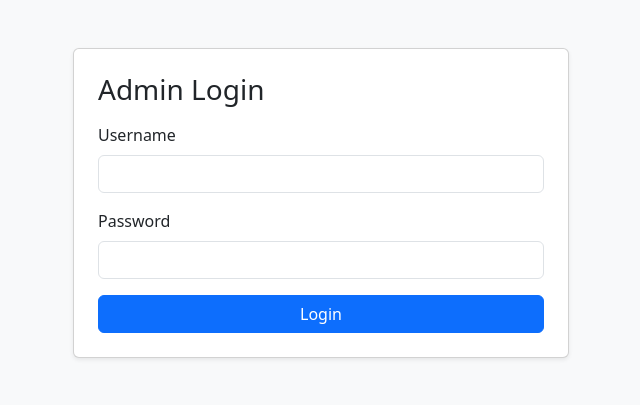
After one commit to jimmyadda/ShahenBot, a Flask app: page /login in a window 1280 px wide. The commit adds this page. Shown: the top 405 px of the page, without its empty margins (319-959 px from the left). Run offline with Flask 3, Linux system fonts and the light colour scheme; a user stored in the database is signed in.

Commit message:
admin, buildings update

```diff
--- a/WebApp/app.py
+++ b/WebApp/app.py
@@ -1,5 +1,11 @@
 # WebApp/app.py
 import os
+from flask import session, abort
+from dotenv import load_dotenv
+import requests
+import uuid
+from werkzeug.utils import secure_filename
+
 from flask import (
     Flask,
     jsonify,
@@ -8,10 +14,6 @@ from flask import (
     redirect,
     url_for,
 )
-from dotenv import load_dotenv
-import requests
-import uuid
-from werkzeug.utils import secure_filename
 from shahenbot_db import (
     init_db,
     get_user_language_db,
@@ -24,13 +26,21 @@ from shahenbot_db import (
     get_tenants_db,
     create_tenant_db,
     update_tenant_db,
-    get_tenants_by_apartment_db,    # NEW
-    get_tenant_by_chat_id_db,       # already exists
+    get_tenants_by_apartment_db,
+    get_tenant_by_chat_id_db,
     link_tenant_chat_db,
     find_open_ticket_by_category_db,
     add_ticket_watcher_db,
     get_ticket_watchers_db,
-    get_tickets_for_chat_db
+    get_tickets_for_chat_db,
+    create_building_db,
+    list_buildings_db,
+    get_building_by_id_db,
+    create_staff_user_db,
+    get_staff_user_by_username_db,
+    get_staff_user_by_id_db,
+    verify_staff_password,
+    list_staff_users_db,
 )
 
 
@@ -44,8 +54,26 @@ TELEGRAM_API = f"https://api.telegram.org/bot{BOT_TOKEN}"
 # Initialize Flask app
 app = Flask(__name__)
 
+app.secret_key = os.getenv("FLASK_SECRET", "change_me_please")
+
+
 # Initialize DB tables on startup
 init_db()
+
+def ensure_super_admin():
+    username = os.getenv("SUPERADMIN_USER")
+    password = os.getenv("SUPERADMIN_PASS")
+    if not username or not password:
+        return
+
+    existing = get_staff_user_by_username_db(username)
+    if not existing:
+        create_staff_user_db(username, password, "super_admin", None)
+
+# call after init_db()
+init_db()
+ensure_super_admin()
+
 
 def send_telegram_message(chat_id: int, text: str):
     if not BOT_TOKEN:
@@ -63,6 +91,51 @@ def send_telegram_message(chat_id: int, text: str):
         print("Telegram sendMessage exception:", e)
 
 
+# User Helper
+def current_user():
+    uid = session.get("staff_user_id")
+    return get_staff_user_by_id_db(uid) if uid else None
+
+def require_login():
+    u = current_user()
+    if not u:
+        return redirect(url_for("login"))
+    return u
+
+def require_super_admin():
+    u = require_login()
+    if not isinstance(u, dict):
+        return u
+    if u["role"] != "super_admin":
+        abort(403)
+    return u
+
+def scoped_building_id(u: dict) -> int | None:
+    # super admin sees all buildings (None = no filter)
+    return None if u["role"] == "super_admin" else u["building_id"]
+
+@app.get("/login")
+def login():
+    if current_user():
+        return redirect(url_for("admin_dashboard"))
+    return render_template("login.html", error=None)
+
+@app.post("/login")
+def login_post():
+    username = request.form.get("username", "")
+    password = request.form.get("password", "")
+
+    user = get_staff_user_by_username_db(username)
+    if not user or not verify_staff_password(user, password):
+        return render_template("login.html", error="Invalid username or password")
+
+    session["staff_user_id"] = user["id"]
+    return redirect(url_for("admin_dashboard"))
+
+@app.get("/logout")
+def logout():
+    session.clear()
+    return redirect(url_for("login"))
 
 
 @app.route("/")
@@ -244,34 +317,24 @@ def api_upload_image():
 # ───────────────────────────────────────────────
 @app.get("/admin")
 def admin_dashboard():
-    status = request.args.get("status", "all")
-    category = request.args.get("category", "all")
-    search = request.args.get("search", "").strip()
-    try:
-        limit = int(request.args.get("limit", 50))
-    except ValueError:
-        limit = 50
+    u = require_login()
+    if not isinstance(u, dict):
+        return u
+
+    status = request.args.get("status") or ""
+    category = request.args.get("category") or ""
+    search = request.args.get("search") or ""
+    limit = int(request.args.get("limit") or "100")
+
+    building_filter = scoped_building_id(u)
 
     tickets = get_tickets_db(
         limit=limit,
-        status=status,
-        category=category,
-        search=search,
+        status=status if status else None,
+        category=category if category else None,
+        search=search if search else None,
+        building_id=building_filter,   # <-- add this param in DB func (Step 2 may adjust)
     )
-    status_options = [
-        ("all", "All"),
-        ("open", "Open"),
-        ("in_progress", "In progress"),
-        ("closed", "Closed"),
-    ]
-
-    category_options = [
-        ("all", "All"),
-        ("חניה", "חניה"),
-        ("מעלית", "מעלית"),
-        ("מים", "מים/ביוב"),
-        ("רעש", "רעש"),
-    ]
 
     return render_template(
         "admin.html",
@@ -280,10 +343,9 @@ def admin_dashboard():
         category=category,
         search=search,
         limit=limit,
-        status_options=status_options,
-        category_options=category_options,
+        # useful for showing user info in header:
+        current_user=u,
     )
-
 
 # ───────────────────────────────────────────────
 #   ADMIN: UPDATE TICKET STATUS + Telegram notify
@@ -434,6 +496,75 @@ def api_link_tenant_chat(tenant_id: int):
 
     return jsonify(tenant), 200
 
+# super admin
+@app.get("/admin/buildings")
+def admin_buildings():
+    u = require_super_admin()
+    if not isinstance(u, dict):
+        return u
+
+    q = request.args.get("q") or ""
+    buildings = list_buildings_db(search=q if q else None)
+    return render_template("buildings.html", buildings=buildings, q=q, current_user=u)
+
+@app.post("/admin/buildings")
+def admin_buildings_create():
+    u = require_super_admin()
+    if not isinstance(u, dict):
+        return u
+
+    city = request.form.get("city") or None
+    street = request.form.get("street") or ""
+    number = request.form.get("number") or ""
+    name = request.form.get("name") or None
+
+    if not street.strip() or not number.strip():
+        return redirect(url_for("admin_buildings"))
+
+    create_building_db(city, street, number, name)
+    return redirect(url_for("admin_buildings"))
+# Building staff
+@app.get("/admin/staff")
+def admin_staff():
+    u = require_super_admin()
+    if not isinstance(u, dict):
+        return u
+
+    staff = list_staff_users_db()
+    buildings = list_buildings_db(limit=500)
+    return render_template("staff.html", staff=staff, buildings=buildings, current_user=u, error=None)
+
+@app.post("/admin/staff")
+def admin_staff_create():
+    u = require_super_admin()
+    if not isinstance(u, dict):
+        return u
+
+    username = (request.form.get("username") or "").strip()
+    password = (request.form.get("password") or "").strip()
+    role = request.form.get("role") or "building_admin"
+    building_id = request.form.get("building_id")
+
+    buildings = list_buildings_db(limit=500)
+    staff = list_staff_users_db()
+
+    if not username or not password:
+        return render_template("staff.html", staff=staff, buildings=buildings, current_user=u, error="Missing username/password")
+
+    if role == "building_admin":
+        if not building_id:
+            return render_template("staff.html", staff=staff, buildings=buildings, current_user=u, error="building_id required for building_admin")
+        building_id = int(building_id)
+    else:
+        building_id = None
+
+    try:
+        create_staff_user_db(username, password, role, building_id)
+    except Exception:
+        return render_template("staff.html", staff=staff, buildings=buildings, current_user=u, error="Username already exists or invalid")
+
+    return redirect(url_for("admin_staff"))
+
 """ if __name__ == "__main__":
     app.run(host="0.0.0.0", port=5001, debug=True) """
 
--- a/WebApp/shahenbot_db.py
+++ b/WebApp/shahenbot_db.py
@@ -2,7 +2,11 @@
 from datetime import datetime, timezone
 import sqlite3
 from pathlib import Path
+from datetime import datetime, timezone
+from werkzeug.security import generate_password_hash, check_password_hash
 
+def now_utc_iso():
+    return datetime.now(timezone.utc).isoformat(timespec="seconds")
 DB_PATH = Path(__file__).with_name("shahenbot.db")
 
 
@@ -65,6 +69,43 @@ def init_db():
         )
         """
     )
+
+    cur.execute(
+    """
+    CREATE TABLE IF NOT EXISTS buildings (
+        id INTEGER PRIMARY KEY AUTOINCREMENT,
+        city TEXT,
+        street TEXT NOT NULL,
+        number TEXT NOT NULL,
+        name TEXT,
+        is_active INTEGER DEFAULT 1,
+        created_at TEXT
+    )
+    """
+)
+
+    cur.execute(
+        """
+        CREATE UNIQUE INDEX IF NOT EXISTS idx_buildings_unique
+        ON buildings (COALESCE(city,''), street, number)
+        """
+    )
+
+    cur.execute(
+        """
+        CREATE TABLE IF NOT EXISTS staff_users (
+            id INTEGER PRIMARY KEY AUTOINCREMENT,
+            username TEXT NOT NULL UNIQUE,
+            password_hash TEXT NOT NULL,
+            role TEXT NOT NULL,          -- 'super_admin' | 'building_admin'
+            building_id INTEGER,         -- NULL for super_admin
+            created_at TEXT,
+            FOREIGN KEY(building_id) REFERENCES buildings(id)
+        )
+        """
+    )
+
+
         # In case tickets existed before without tenant_id – add column if missing
     cur.execute("PRAGMA table_info(tickets)")
     cols = [r[1] for r in cur.fetchall()]
@@ -643,3 +684,130 @@ def get_ticket_watchers_db(ticket_id: int) -> list[int]:
     rows = cur.fetchall()
     conn.close()
     return [r[0] for r in rows]
+
+# ─────────── Building helpers ───────────
+
+def create_building_db(city: str | None, street: str, number: str, name: str | None = None) -> dict:
+    conn = get_connection()
+    cur = conn.cursor()
+    cur.execute(
+        """
+        INSERT INTO buildings (city, street, number, name, is_active, created_at)
+        VALUES (?, ?, ?, ?, 1, ?)
+        """,
+        (city, street.strip(), str(number).strip(), name, now_utc_iso()),
+    )
+    conn.commit()
+    bid = cur.lastrowid
+    conn.close()
+    return get_building_by_id_db(bid)
+
+def get_building_by_id_db(building_id: int) -> dict | None:
+    conn = get_connection()
+    cur = conn.cursor()
+    cur.execute(
+        "SELECT id, city, street, number, name, is_active, created_at FROM buildings WHERE id=?",
+        (building_id,),
+    )
+    r = cur.fetchone()
+    conn.close()
+    if not r:
+        return None
+    return {"id": r[0], "city": r[1], "street": r[2], "number": r[3], "name": r[4], "is_active": r[5], "created_at": r[6]}
+
+def list_buildings_db(limit: int = 500, search: str | None = None) -> list[dict]:
+    conn = get_connection()
+    cur = conn.cursor()
+    q = """
+      SELECT id, city, street, number, name, is_active, created_at
+      FROM buildings
+      WHERE 1=1
+    """
+    params = []
+    if search:
+        like = f"%{search}%"
+        q += " AND (street LIKE ? OR number LIKE ? OR COALESCE(city,'') LIKE ? OR COALESCE(name,'') LIKE ?)"
+        params += [like, like, like, like]
+    q += " ORDER BY street, number LIMIT ?"
+    params.append(limit)
+    cur.execute(q, params)
+    rows = cur.fetchall()
+    conn.close()
+    return [
+        {"id": r[0], "city": r[1], "street": r[2], "number": r[3], "name": r[4], "is_active": r[5], "created_at": r[6]}
+        for r in rows
+    ]
+
+
+# ─────────── Staff helpers ───────────
+
+def create_staff_user_db(username: str, password: str, role: str, building_id: int | None) -> dict:
+    conn = get_connection()
+    cur = conn.cursor()
+    cur.execute(
+        """
+        INSERT INTO staff_users (username, password_hash, role, building_id, created_at)
+        VALUES (?, ?, ?, ?, ?)
+        """,
+        (username.strip().lower(), generate_password_hash(password), role, building_id, now_utc_iso()),
+    )
+    conn.commit()
+    uid = cur.lastrowid
+    conn.close()
+    return get_staff_user_by_id_db(uid)
+
+def get_staff_user_by_username_db(username: str) -> dict | None:
+    conn = get_connection()
+    cur = conn.cursor()
+    cur.execute(
+        "SELECT id, username, password_hash, role, building_id FROM staff_users WHERE username=?",
+        (username.strip().lower(),),
+    )
+    r = cur.fetchone()
+    conn.close()
+    if not r:
+        return None
+    return {"id": r[0], "username": r[1], "password_hash": r[2], "role": r[3], "building_id": r[4]}
+
+def get_staff_user_by_id_db(user_id: int) -> dict | None:
+    conn = get_connection()
+    cur = conn.cursor()
+    cur.execute("SELECT id, username, password_hash, role, building_id FROM staff_users WHERE id=?", (user_id,))
+    r = cur.fetchone()
+    conn.close()
+    if not r:
+        return None
+    return {"id": r[0], "username": r[1], "password_hash": r[2], "role": r[3], "building_id": r[4]}
+
+def verify_staff_password(user: dict, password: str) -> bool:
+    return check_password_hash(user["password_hash"], password)
+
+def list_staff_users_db(limit: int = 200) -> list[dict]:
+    conn = get_connection()
+    cur = conn.cursor()
+    cur.execute(
+        """
+        SELECT u.id, u.username, u.role, u.building_id,
+               b.street, b.number, COALESCE(b.city,''), COALESCE(b.name,'')
+        FROM staff_users u
+        LEFT JOIN buildings b ON b.id = u.building_id
+        ORDER BY u.role, u.username
+        LIMIT ?
+        """,
+        (limit,),
+    )
+    rows = cur.fetchall()
+    conn.close()
+    return [
+        {
+            "id": r[0],
+            "username": r[1],
+            "role": r[2],
+            "building_id": r[3],
+            "building_street": r[4],
+            "building_number": r[5],
+            "building_city": r[6],
+            "building_name": r[7],
+        }
+        for r in rows
+    ]
--- /dev/null
+++ b/WebApp/templates/login.html
@@ -0,0 +1,36 @@
+<!doctype html>
+<html lang="en" dir="ltr">
+<head>
+  <meta charset="utf-8">
+  <title>ShahenBot – Login</title>
+  <meta name="viewport" content="width=device-width, initial-scale=1">
+  <link href="https://cdn.jsdelivr.net/npm/bootstrap@5.3.3/dist/css/bootstrap.min.css" rel="stylesheet">
+</head>
+<body class="bg-light">
+  <div class="container py-5" style="max-width: 520px;">
+    <div class="card shadow-sm">
+      <div class="card-body p-4">
+        <h3 class="mb-3">Admin Login</h3>
+
+        {% if error %}
+          <div class="alert alert-danger">{{ error }}</div>
+        {% endif %}
+
+        <form method="post" action="{{ url_for('login_post') }}">
+          <div class="mb-3">
+            <label class="form-label">Username</label>
+            <input class="form-control" name="username" autocomplete="username" required>
+          </div>
+
+          <div class="mb-3">
+            <label class="form-label">Password</label>
+            <input class="form-control" type="password" name="password" autocomplete="current-password" required>
+          </div>
+
+          <button class="btn btn-primary w-100" type="submit">Login</button>
+        </form>
+      </div>
+    </div>
+  </div>
+</body>
+</html>
```
Also changed, not shown: WebApp/templates/admin.html (+10 -0 lines), WebApp/templates/buildings.html (added, +90 -0 lines), WebApp/templates/staff.html (added, +110 -0 lines).
